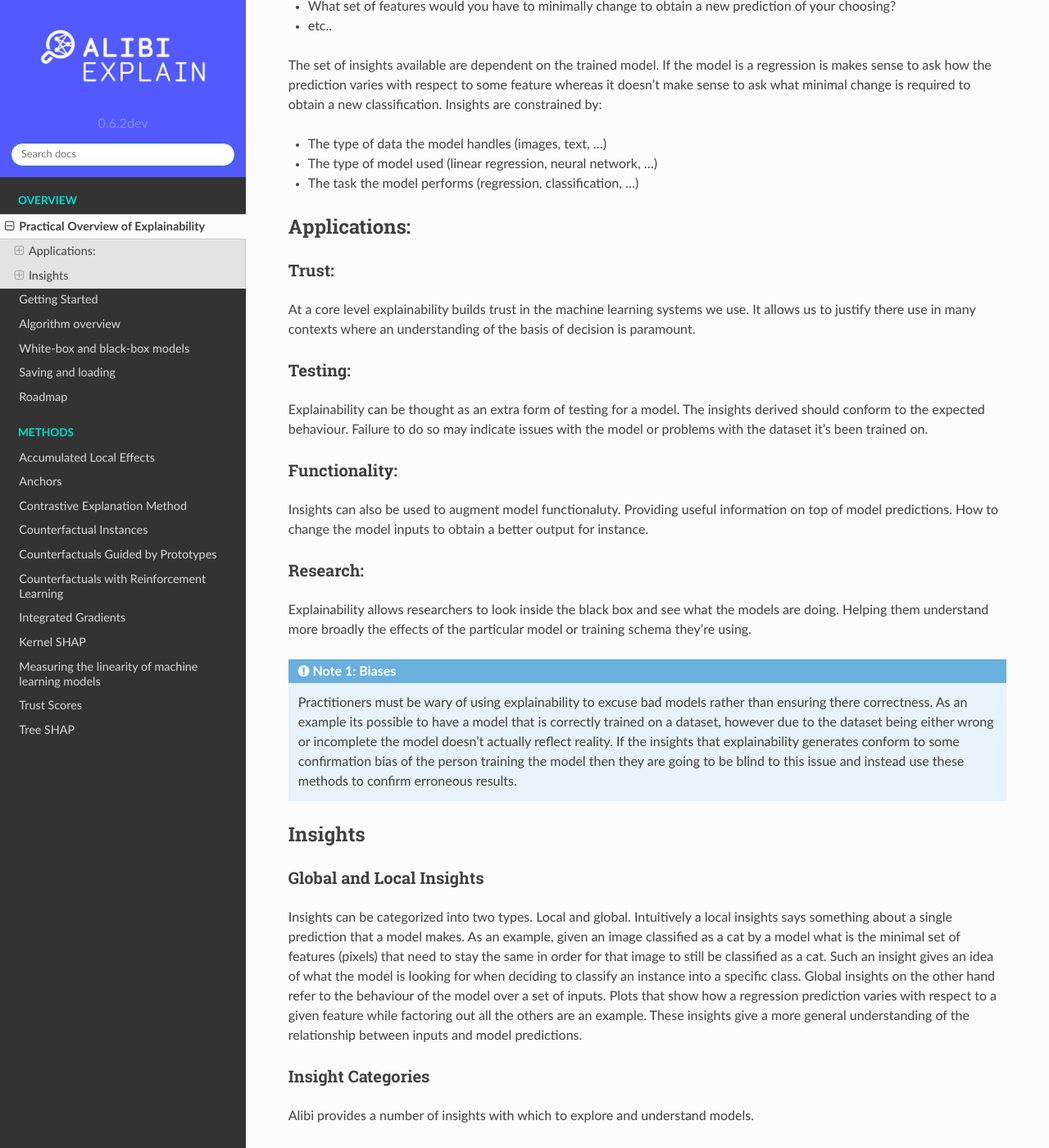
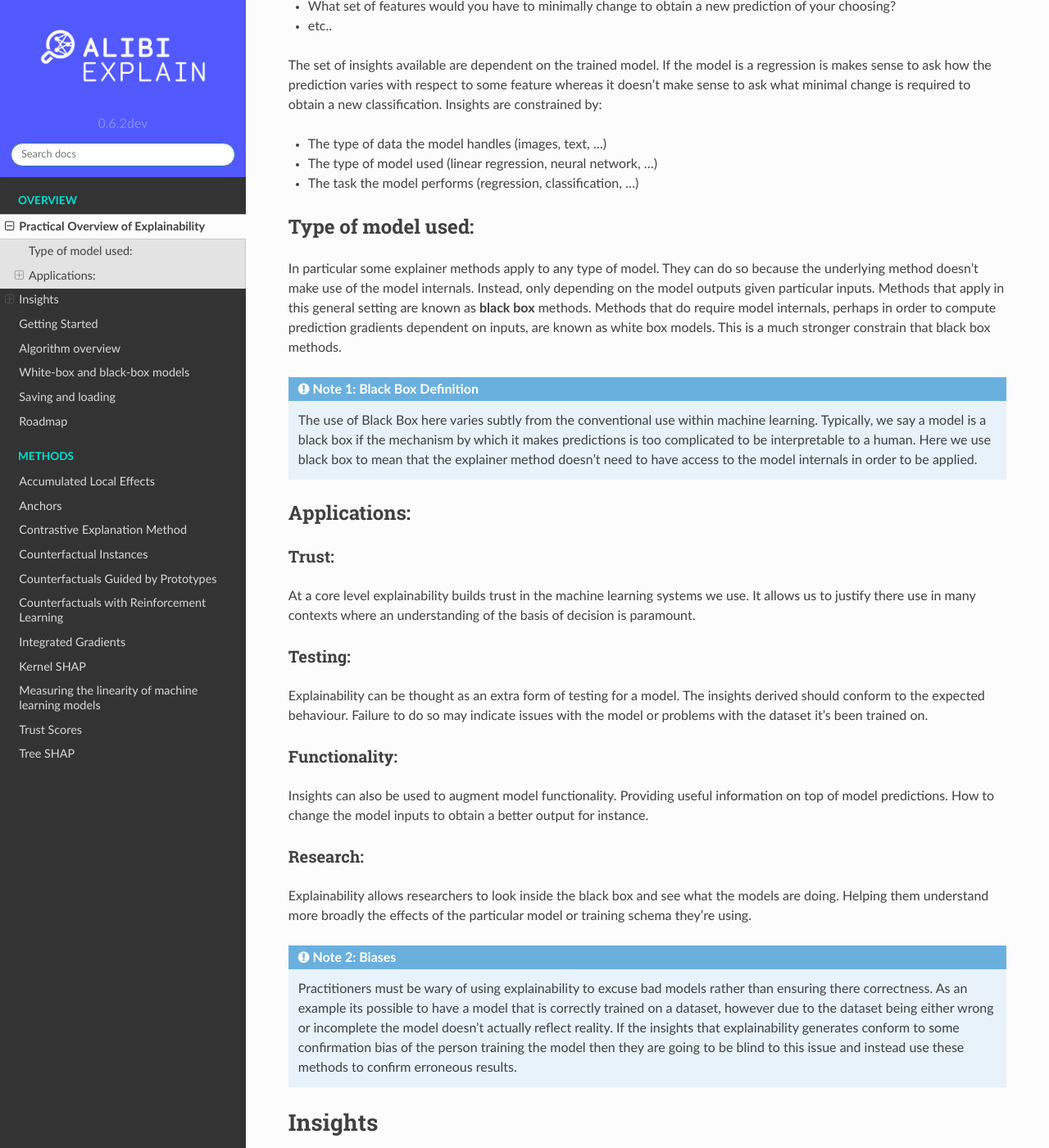
Before and after one commit to SeldonIO/alibi, a Sphinx documentation site: the page built from doc/source/overview/high_level.md, in a window 1280 px wide and 1400 px high, scrolled down 428 px. Shown: the whole window at 82% size. Built offline with Sphinx 7.4.7 and the Read the Docs theme 2.0.0, drawn with Linux system fonts in a browser that asks for light colours; pages that are not in the unit, such as notebooks, are missing from menus; some of the changed text lies outside the part shown.

Commit message:
Add informal definition of counter factuals

```diff
--- a/doc/source/overview/high_level.md
+++ b/doc/source/overview/high_level.md
@@ -23,6 +23,21 @@
 - The type of model used (linear regression, neural network, ...)
 - The task the model performs (regression, classification, ...)
 
+### Type of model used:
+In particular some explainer methods apply to any type of model. They can do so because the underlying method doesn't
+make use of the model internals. Instead, only depending on the model outputs given particular inputs. Methods that
+apply in this general setting are known as **black box** methods. Methods that do require model internals, perhaps in
+order to compute prediction gradients dependent on inputs, are known as white box models. This is a much stronger
+constrain that black box methods.
+
+:::{admonition} **Note 1: Black Box Definition**
+The use of Black Box here varies subtly from the conventional use within machine learning. Typically, we say a model is
+a black box if the mechanism by which it makes predictions is too complicated to be interpretable to a human. Here we
+use black box to mean that the explainer method doesn't need to have access to the model internals in order to be
+applied.
+:::
+
+
 ## Applications:
 
 #### Trust:
@@ -35,14 +50,14 @@
 on.
 
 #### Functionality:
-Insights can also be used to augment model functionaluty. Providing useful information on top of model predictions.
+Insights can also be used to augment model functionality. Providing useful information on top of model predictions.
 How to change the model inputs to obtain a better output for instance.
 
 #### Research:
 Explainability allows researchers to look inside the black box and see what the models are doing. Helping them
 understand more broadly the effects of the particular model or training schema they're using.
 
-:::{admonition} **Note 1: Biases**
+:::{admonition} **Note 2: Biases**
 Practitioners must be wary of using explainability to excuse bad models rather than ensuring there correctness. As an
 example its possible to have a model that is correctly trained on a dataset, however due to the dataset being either
 wrong or incomplete the model doesn't actually reflect reality. If the insights that explainability generates
@@ -50,9 +65,9 @@
 instead use these methods to confirm erroneous results.
 :::
 
-## Insights
+# Insights
 
-### Global and Local Insights
+## Global and Local Insights
 
 Insights can be categorized into two types. Local and global. Intuitively a local insights says something about a
 single prediction that a model makes. As an example, given an image classified as a cat by a model what is the minimal
@@ -62,11 +77,11 @@
 regression prediction varies with respect to a given feature while factoring out all the others are an example. These
 insights give a more general understanding of the relationship between inputs and model predictions.
 
-### Insight Categories
+## Insight Categories
 
 Alibi provides a number of insights with which to explore and understand models.
 
-#### Counter Factuals:
+### Counter Factuals:
 
 Given an instance of the dataset and a prediction given by a model a question that naturally arises is how would the
 instance minimally have to change in order for a different prediction to be given. Counterfactuals are local
@@ -82,7 +97,42 @@
 features that shouldn't be relevant to the given decision. This may be down either to the model training or the dataset
 being unbalanced.
 
-#### Local Scoped Rules (Anchors):
+A counterfactual, $x_{cf}$, needs to satisfy
+
+- The model prediction on $x_{cf}$ needs to be close to the predefined output.
+- The counterfactual $x_{cf}$ should be interpretable.
+
+The first requirement is easy enough to satisfy. The second however requires some idea of what interpretable means. In
+our case we require that the perturbation $\delta$ changing the original instance $x_0$ into $x_{cf} = x_0 + \delta$
+should be sparse. This means we prefer solutions that change a small subset of the features to construct $x_{cf}$. This
+is limits the complexity of the solution making it more understandable. Secondly we want $x_{cf}$ to lie close to both
+the overall data distribution and the counterfactual class specific data distribution. This condition ensures the
+counter factual makes sense as something that would both occur in the dataset and occur within the target counter
+factual class.
+
+### Explainers:
+
+The following discusses the set of explainer methods available from alibi for generating counterfactual insights.
+
+#### Counterfactuals Instances:
+
+TODO
+
+#### Contrastive Explanation Method:
+
+TODO
+
+#### Counterfactuals Guided by Prototypes:
+
+TODO
+
+#### Counterfactuals with Reinforcement Learning:
+
+TODO
+
+___
+
+### Local Scoped Rules (Anchors):
 
 Given a single instance and model prediction anchors are local explanations that tell us what minimal set of features
 needs to stay the same in order that the model still give the same prediction or close predictions. This tells the
@@ -93,7 +143,7 @@
 insight to see if the model is concentrating on the correct image features in making a decision. This is especially
 useful applied to an erroneous decision.
 
-#### Global Feature Attribution
+### Global Feature Attribution
 
 Global Feature Attribution methods aim to show the dependency of model output on a subset of the input features. This
 is a global insight as it describes the behaviour of the model over the entire input space. An example is ALE-plots
@@ -104,7 +154,7 @@
 number of bikes rented. This type of insight can be used to confirm what you expect to see. In the bikes rented case
 one would anticipate an increase in rentals up until a certain temperature and then a decrease after.
 
-#### Local Feature Attribution
+### Local Feature Attribution
 
 Local feature attribution asks how each feature in a given instance contributes to its prediction. In the case of an
 image this would highlight those pixels that make the model give the output it does. Note this differs subtly from
```
